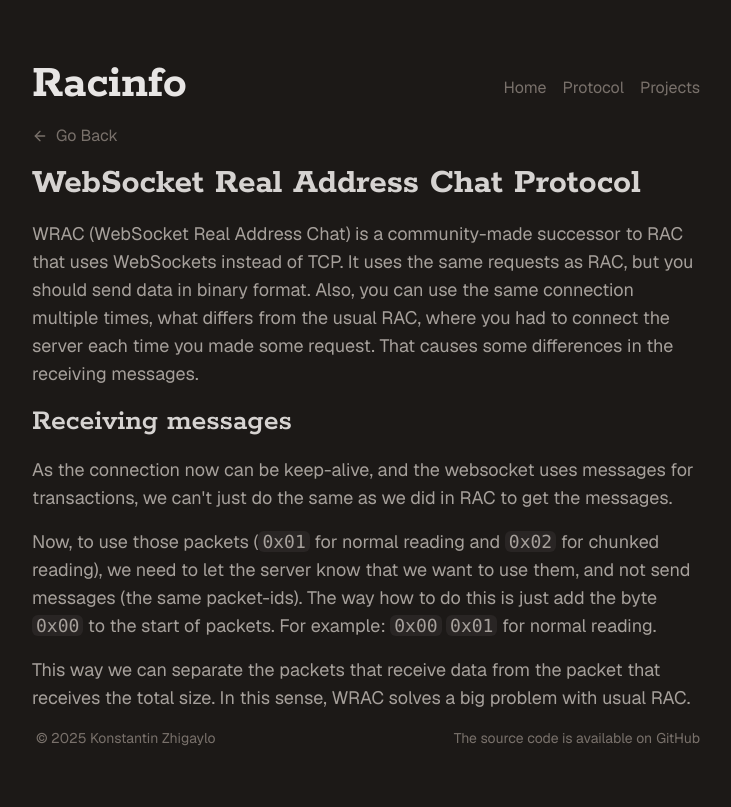
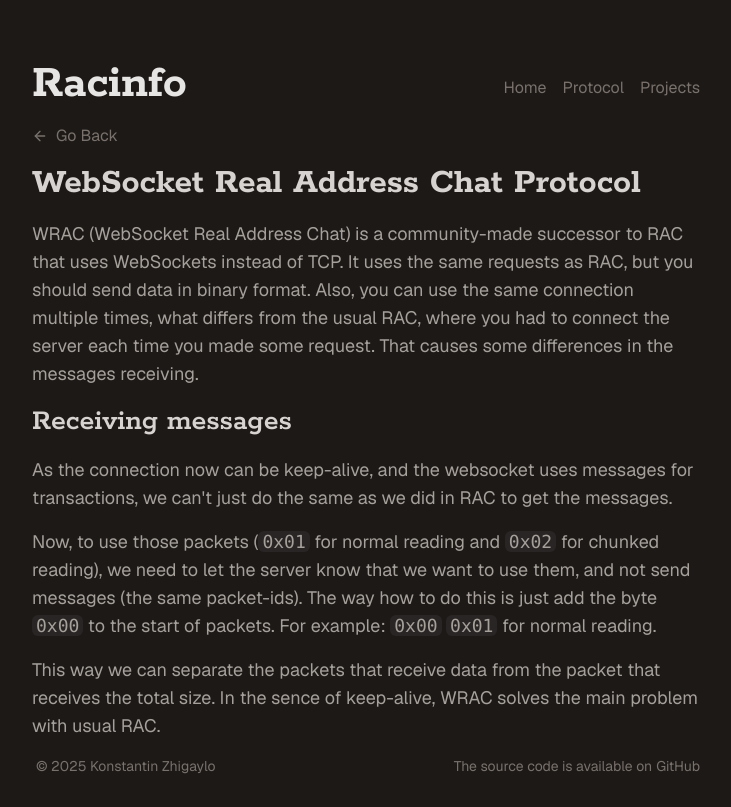
Before and after one commit to kostya-zero/racinfo, a Next.js app: page /protocol/wrac in a window 1280 px wide. Shown: the whole page, without its empty margins (274-1005 px from the left). Built offline with nearby package versions, Linux system fonts and the light colour scheme.

Commit message:
docs: fix typos from wrac protocol

```diff
--- a/src/app/protocol/wrac/page.tsx
+++ b/src/app/protocol/wrac/page.tsx
@@ -31,7 +31,7 @@
           RAC, but you should send data in binary format. Also, you can use the
           same connection multiple times, what differs from the usual RAC, where
           you had to connect the server each time you made some request. That
-          causes some differences in the receiving messages.
+          causes some differences in the messages receiving.
         </Text>
         <Title id={"receiving-messages"}>Receiving messages</Title>
         <Text>
@@ -46,7 +46,7 @@
         </Text>
         <Text>
           This way we can separate the packets that receive data from the packet that receives the total size.
-          In this sense, WRAC solves a big problem with usual RAC.
+          In the sence of keep-alive, WRAC solves the main problem with usual RAC.
         </Text>
         <Footer />
       </main>
```
